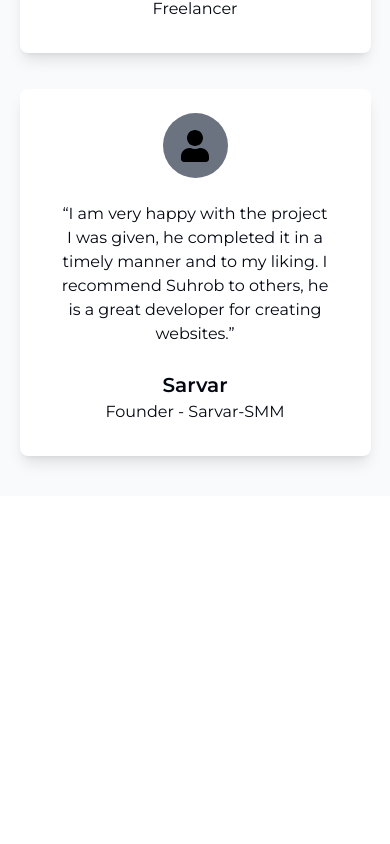
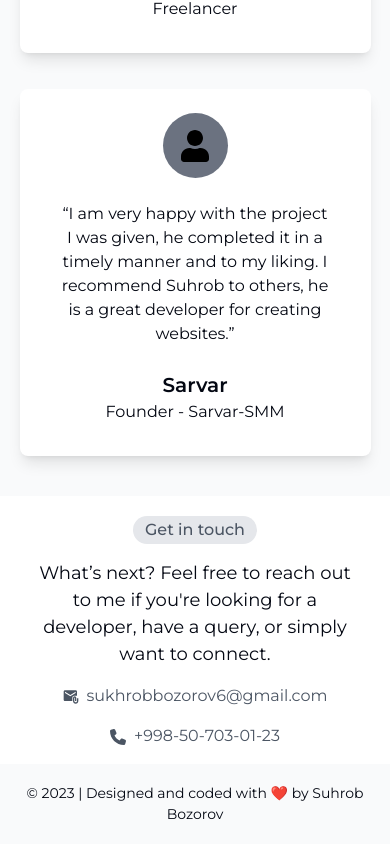
Before and after one commit to Sariqdasturchi/portfolio, a React (Vite) app: page / in a window 390 px wide. Shown: the part 7851-8695 px from the top of the page. Before the commit the page ends 8347 px from the top, so only its background shows below. Built offline with nearby package versions, Linux system fonts and the light colour scheme.

Commit message:
loyiha end

```diff
--- a/src/components/footer.jsx
+++ b/src/components/footer.jsx
@@ -0,0 +1,13 @@
+import React from 'react'
+
+export default function Footer () {
+  return (
+    <>
+      <section className='w-full h-auto bg-gray-light-50 dark:bg-gray-dark-50 '>
+        <div className='w-[100%] h-[80px] mx-auto flex justify-center items-center text-center'>
+          <p className='text-[14px] text-gray-dark dark:text-gray-light'>© 2023 | Designed and coded with ❤️️ by Suhrob Bozorov</p>
+        </div>
+      </section>
+    </>
+  )
+}
--- a/src/components/header.jsx
+++ b/src/components/header.jsx
@@ -1,6 +1,6 @@
 import React, { useEffect, useState } from 'react'
 import { HiOutlineMenuAlt1 } from 'react-icons/hi'
-import { GiMoonBats } from 'react-icons/gi'
+import { BsFillMoonStarsFill } from "react-icons/bs";
 import { MdSunny } from 'react-icons/md'
 import { MdOutlineClose } from 'react-icons/md'
 import { navMenu } from '../utils/constants'
@@ -78,7 +78,7 @@ export default function Header () {
                     </button>
                   ) : (
                     <button className='flex justify-center items-center w-8 h-8 rounded-[8px] bg-gray-light-500 text-gray-light hover:bg-gray-dark-50 hover:text-gray-light'>
-                      <GiMoonBats
+                      <BsFillMoonStarsFill
                         onClick={darkModeHandler}
                         className=' cursor-pointer'
                       />
@@ -156,7 +156,7 @@ export default function Header () {
                           </button>
                         ) : (
                           <button className='flex justify-center items-center w-8 h-8 rounded-[8px] bg-gray-light-500 text-gray-light hover:bg-gray-dark-50 hover:text-gray-light'>
-                            <GiMoonBats
+                            <BsFillMoonStarsFill
                               onClick={darkModeHandler}
                               className='text-[19px]'
                             />
--- a/src/pages/contact.jsx
+++ b/src/pages/contact.jsx
@@ -1,7 +1,34 @@
 import React from 'react'
+import TagButton from '../components/tagButton'
+import { MdAttachEmail } from 'react-icons/md'
+import { FaPhone } from 'react-icons/fa6'
 
-export default function Contact() {
+export default function Contact () {
   return (
-    <div>Contact</div>
+    <>
+      <section className='w-full h-auto bg-gray-light dark:bg-gray-dark'>
+        <div className='pt-5 mx-auto flex justify-center items-center mb-4'>
+          <TagButton children={'Get in touch'} />
+        </div>
+        <div className='w-[80%] sm:w-[75%] md:w-[60%] lg:w-[50%] xl:w-[40%] mx-auto text-center'>
+          <p className='text-[18px] text-gray-dark dark:text-gray-light'>
+            What’s next? Feel free to reach out to me if you're looking for a
+            developer, have a query, or simply want to connect.
+          </p>
+        </div>
+        <div className='flex w-[80%] sm:w-[75%] md:w-[60%] lg:w-[50%] xl:w-[40%] mx-auto justify-center items-center mt-4'>
+          <h3 className='text-gray-light-600 dark:text-gray-light'>
+            <MdAttachEmail className='inline-block mr-2 text-gray-light-600' />
+            sukhrobbozorov6@gmail.com
+          </h3>
+        </div>
+        <div className='flex w-[80%] sm:w-[75%] md:w-[60%] lg:w-[50%] xl:w-[40%] mx-auto justify-center items-center mt-4 pb-4'>
+          <a href='tel:+998507030123' className='text-gray-light-600  dark:text-gray-light'>
+            <FaPhone className='inline-block mr-2 text-gray-light-600' />
+            +998-50-703-01-23
+          </a>
+        </div>
+      </section>
+    </>
   )
 }
--- a/src/pages/layout.jsx
+++ b/src/pages/layout.jsx
@@ -5,6 +5,8 @@ import Skills from './skills'
 import Work from './work'
 import Projects from '../components/projects'
 import Testimonails from './testimonails'
+import Contact from './contact'
+import Footer from '../components/footer'
 
 
 
@@ -17,6 +19,8 @@ export default function Layout() {
     <Work />
     <Projects />
     <Testimonails />
+    <Contact />
+    <Footer />
    </>
   )
 }
```
